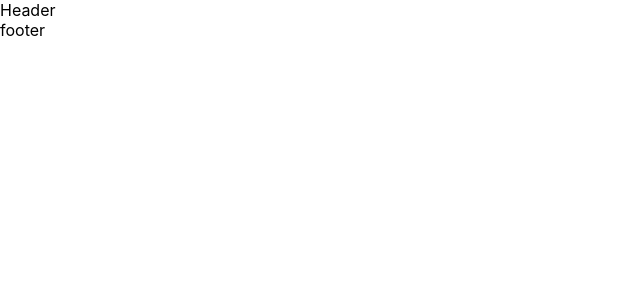
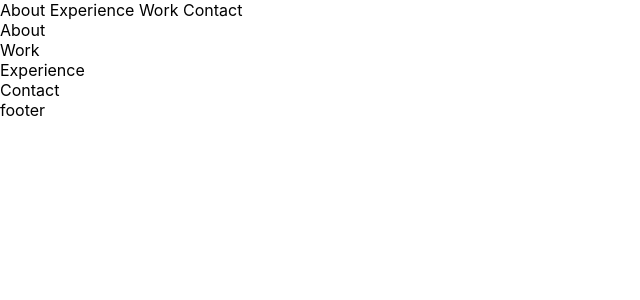
Before and after one commit to aizemski/v1, a React (Create React App) app: page / in a window 1280 px wide. Shown: the top 300 px of the page, without its empty margins (0-640 px from the left). Built offline with nearby package versions, Linux system fonts and the light colour scheme.

Commit message:
First step for layout

```diff
--- a/src/components/About/index.js
+++ b/src/components/About/index.js
@@ -0,0 +1,7 @@
+import React from 'react';
+import { Row } from 'react-bootstrap';
+
+const About = () => {
+    return <Row>About</Row>;
+};
+export default About;
--- a/src/components/App.js
+++ b/src/components/App.js
@@ -2,12 +2,21 @@ import React from 'react';
 import Header from '../shared/components/layout/Header';
 import Content from '../shared/components/layout/Content';
 import Footer from '../shared/components/layout/Footer';
+import Work from './Work';
+import Experience from './Experience';
+import Contact from './Contact';
+import About from './About';
 
 function App() {
     return (
         <>
             <Header />
-            <Content></Content>
+            <Content>
+                <About />
+                <Work />
+                <Experience />
+                <Contact />
+            </Content>
             <Footer />
         </>
     );
--- /dev/null
+++ b/src/components/Contact/index.js
@@ -0,0 +1,7 @@
+import React from 'react';
+import { Row } from 'react-bootstrap';
+
+const Contact = () => {
+    return <Row>Contact</Row>;
+};
+export default Contact;
--- a/src/components/Experience/index.js
+++ b/src/components/Experience/index.js
@@ -0,0 +1,7 @@
+import React from 'react';
+import { Row } from 'react-bootstrap';
+
+const Experience = () => {
+    return <Row>Experience</Row>;
+};
+export default Experience;
--- a/src/components/Work/index.js
+++ b/src/components/Work/index.js
@@ -0,0 +1,7 @@
+import React from 'react';
+import { Row } from 'react-bootstrap';
+
+const Work = () => {
+    return <Row>Work</Row>;
+};
+export default Work;
--- a/src/shared/components/layout/Header/index.js
+++ b/src/shared/components/layout/Header/index.js
@@ -2,6 +2,6 @@ import React from 'react';
 import { Row } from 'react-bootstrap';
 
 const Header = () => {
-    return <Row>Header</Row>;
+    return <Row>About Experience Work Contact</Row>;
 };
 export default Header;
```
